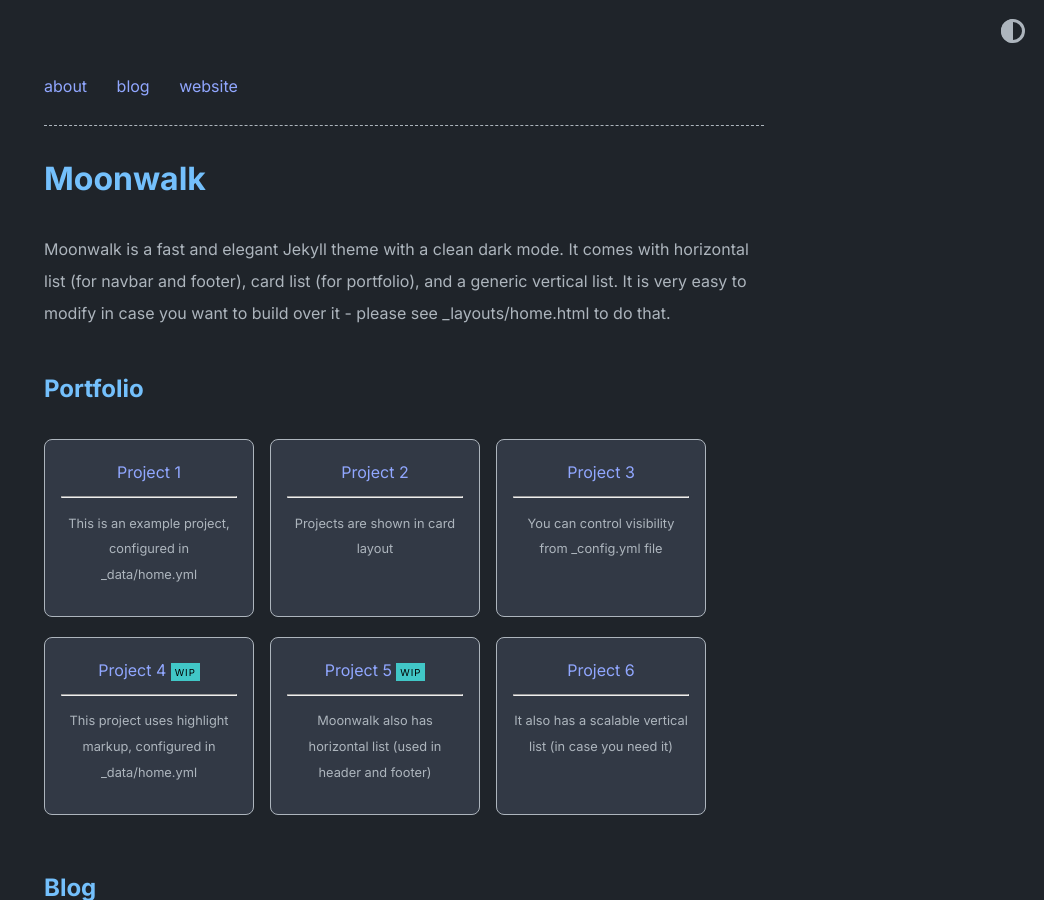
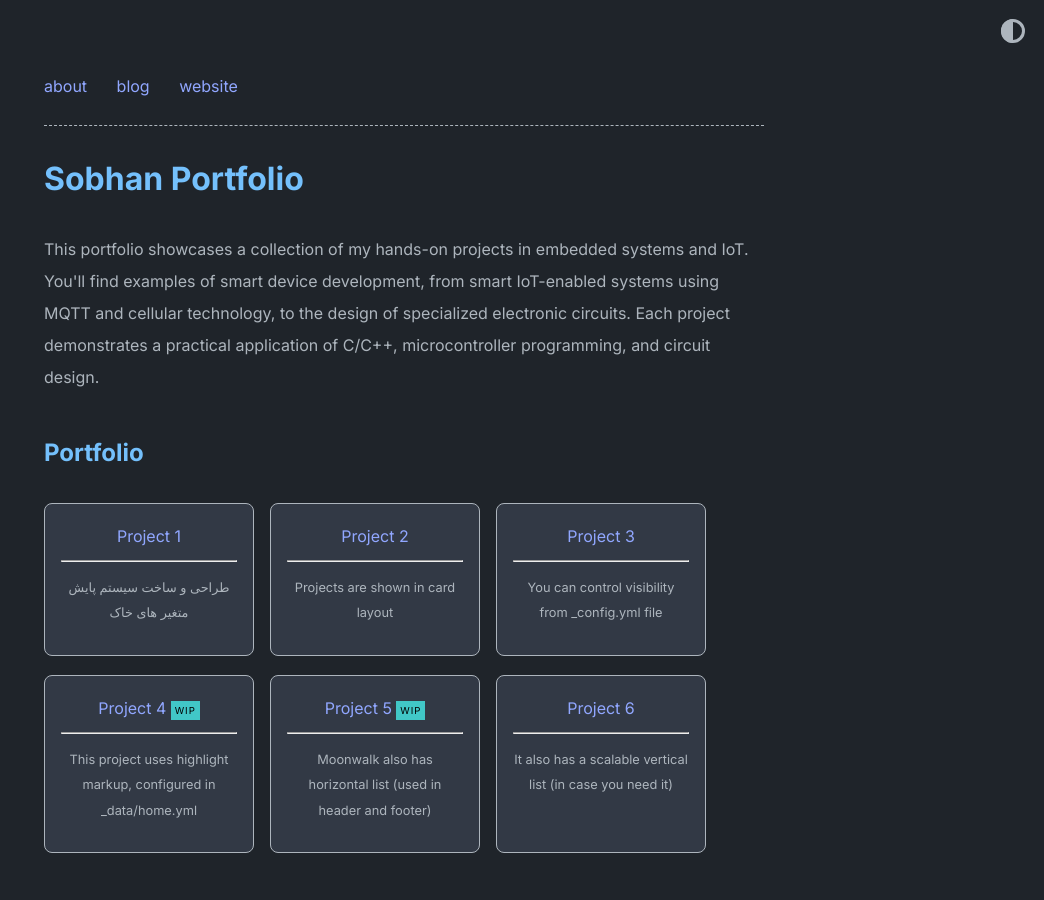
Before and after one commit to Sobhannbt/Sobhannbt.github.io, a Jekyll site: the page built from index.md, in a window 1280 px wide and 900 px high. Shown: the whole window, without its empty margins (236-1280 px from the left). Built offline with Jekyll 4.4.1, drawn with Linux system fonts in a browser that asks for light colours; part of the change alters nothing that is shown; some of the changed text lies outside the part shown.

Commit message:
Add projects

````diff
--- a/_config.yml
+++ b/_config.yml
@@ -1,16 +1,19 @@
-title: Moonwalk
-author: Abhinav Saxena
-url: https://www.abhinavsaxena.com/moonwalk # root address of the site
+title: Sobhan Portfolio
+author: Sobhan Nabati
+#url: https://www.abhinavsaxena.com/moonwalk # root address of the site
 description: > # description of the site (multiple lines allowed)
-  Moonwalk is a fast and elegant Jekyll theme with a clean dark mode. It comes with horizontal list (for navbar and footer), card list (for portfolio), and a generic vertical list. It is very easy to modify in case you want to build over it - please see _layouts/home.html to do that.
+  This portfolio showcases a collection of my hands-on projects in embedded systems and IoT.
+  You'll find examples of smart device development, from smart IoT-enabled systems using MQTT
+  and cellular technology, to the design of specialized electronic circuits. Each project
+  demonstrates a practical application of C/C++, microcontroller programming, and circuit design.
 
 permalink: /:slug
 
 favicon: "./logo.png" # relative path to site's favicon
 
-twitter:
-    username: abhinav # update or delete this
-    card: summary_large_image
+# twitter:
+#     username: abhinav # update or delete this
+#     card: summary_large_image
 
 #theme: moonwalk # if you are using GitHub Pages, change it to remote_theme: abhinavs/moonwalk
 remote_theme: abhinavs/moonwalk
--- a/_data/home.yml
+++ b/_data/home.yml
@@ -11,7 +11,7 @@ navbar_entries:
 project_entries:
   - title: Project 1
     url: overview-post
-    desc: This is an example project, configured in _data/home.yml
+    desc: طراحی و ساخت سیستم پایش متغیر های خاک
 
   - title: Project 2
     url: overview-post
@@ -54,17 +54,17 @@ old_project_entries:
     desc: The better people know you, the better they collaborate
 
 footer_entries:
-  - title: abhinav's homepage
-    url: https://www.abhinav.co
+  # - title: abhinav's homepage
+  #   url: https://www.abhinav.co
 
-  - title: twitter
-    url: https://twitter.com/abhinav
+  # - title: twitter
+  #   url: https://twitter.com/abhinav
 
   - title: github
     url: https://github.com/abhinavs
 
-  - title: feed
-    url: feed.xml
+  # - title: feed
+  #   url: feed.xml
 
 misc_entries:
   - title: this is an example vertical list
--- a/_posts/2020-07-07-overview-post.md
+++ b/_posts/2020-07-07-overview-post.md
@@ -1,85 +1,19 @@
 ---
-layout: post
-author: Abhinav Saxena
-tags: [overview, moonwalk]
+layout: طراحی و ساخت سیستم پایش متغیر های خاک
+author: Sobhan Nabati / اسفند 1401
+tags: [Controller, Circuit Design]
 ---
 
-Lorem ipsum[^1] dolor sit amet, consectetur adipiscing elit. Pellentesque vel lacinia neque. Praesent nulla quam, ullamcorper in sollicitudin ac, molestie sed justo. Cras aliquam, sapien id consectetur accumsan, augue magna faucibus ex, ut ultricies turpis tortor vel ante. In at rutrum tellus.
+این دستگاه با قابلیت پایش میزان رطوبت، PH ، پتاسیوم، نیترات و فسفات طراحی شده است و قادر است تا مقادیر به دست آمده را به صورت لحظه ای
+روی سرور ابری بارگذاری کند. همچنین قابلیت اتصال به پنل خورشیدی و شارژ باتری در این دستگاه قرار داده شده است.
 
-# Sample heading 1
-## Sample heading 2
-### Sample heading 3
-#### Sample heading 4
-##### Sample heading 5
-###### Sample heading 6
-
-Mauris viverra dictum ultricies. Vestibulum quis ipsum euismod, facilisis metus sed, varius ipsum. Donec scelerisque lacus libero, eu dignissim sem venenatis at. Etiam id nisl ut lorem gravida euismod.
-
-## Lists
-
-Unordered:
-
-- Fusce non velit cursus ligula mattis convallis vel at metus[^2].
-- Sed pharetra tellus massa, non elementum eros vulputate non.
-- Suspendisse potenti.
-
-Ordered:
-
-1. Quisque arcu felis, laoreet vel accumsan sit amet, fermentum at nunc.
-2. Sed massa quam, auctor in eros quis, porttitor tincidunt orci.
-3. Nulla convallis id sapien ornare viverra.
-4. Nam a est eget ligula pellentesque posuere.
-
-## Blockquote
-
-The following is a blockquote:
-
-> Suspendisse tempus dolor nec risus sodales posuere. Proin dui dui, mollis a consectetur molestie, lobortis vitae tellus.
-
-## Thematic breaks (<hr>)
-
-Mauris viverra dictum ultricies[^3]. Vestibulum quis ipsum euismod, facilisis metus sed, varius ipsum. Donec scelerisque lacus libero, eu dignissim sem venenatis at. Etiam id nisl ut lorem gravida euismod. **You can put some text inside the horizontal rule like so.**
-
----
-{: data-content="hr with text"}
-
-Mauris viverra dictum ultricies. Vestibulum quis ipsum euismod, facilisis metus sed, varius ipsum. Donec scelerisque lacus libero, eu dignissim sem venenatis at. Etiam id nisl ut lorem gravida euismod. **Or you can just have an clean horizontal rule.**
-
----
-
-Mauris viverra dictum ultricies. Vestibulum quis ipsum euismod, facilisis metus sed, varius ipsum. Donec scelerisque lacus libero, eu dignissim sem venenatis at. Etiam id nisl ut lorem gravida euismod. Or you can just have an clean horizontal rule.
-
-## Code
-
-Now some code:
-
-```
-const ultimateTruth = 'follow middlepath';
-console.log(ultimateTruth);
-```
-
-And here is some `inline code`!
-
-## Tables
-
-Now a table:
-
-| Tables        | Are           | Cool  |
-| ------------- |:-------------:| -----:|
-| col 3 is      | right-aligned | $1600 |
-| col 2 is      | centered      |   $12 |
-| zebra stripes | are neat      |    $1 |
 
 ## Images
 
-![theme logo](http://www.abhinavsaxena.com/images/abhinav.jpeg)
+![theme logo](http://Sobhannbt.github.io/images/Dust1.jpeg)
+![theme logo](http://Sobhannbt.github.io/images/Dust2.jpeg)
+![theme logo](http://Sobhannbt.github.io/images/Dust3.jpeg)
 
 This is an image[^4]
 
 ---
-{: data-content="footnotes"}
-
-[^1]: this is a footnote. You should reach here if you click on the corresponding superscript number.
-[^2]: hey there, don't forget to read all the footnotes!
-[^3]: this is another footnote.
-[^4]: this is a very very long footnote to test if a very very long footnote brings some problems or not; hope that there are no problems but you know sometimes problems arise from nowhere.
````
